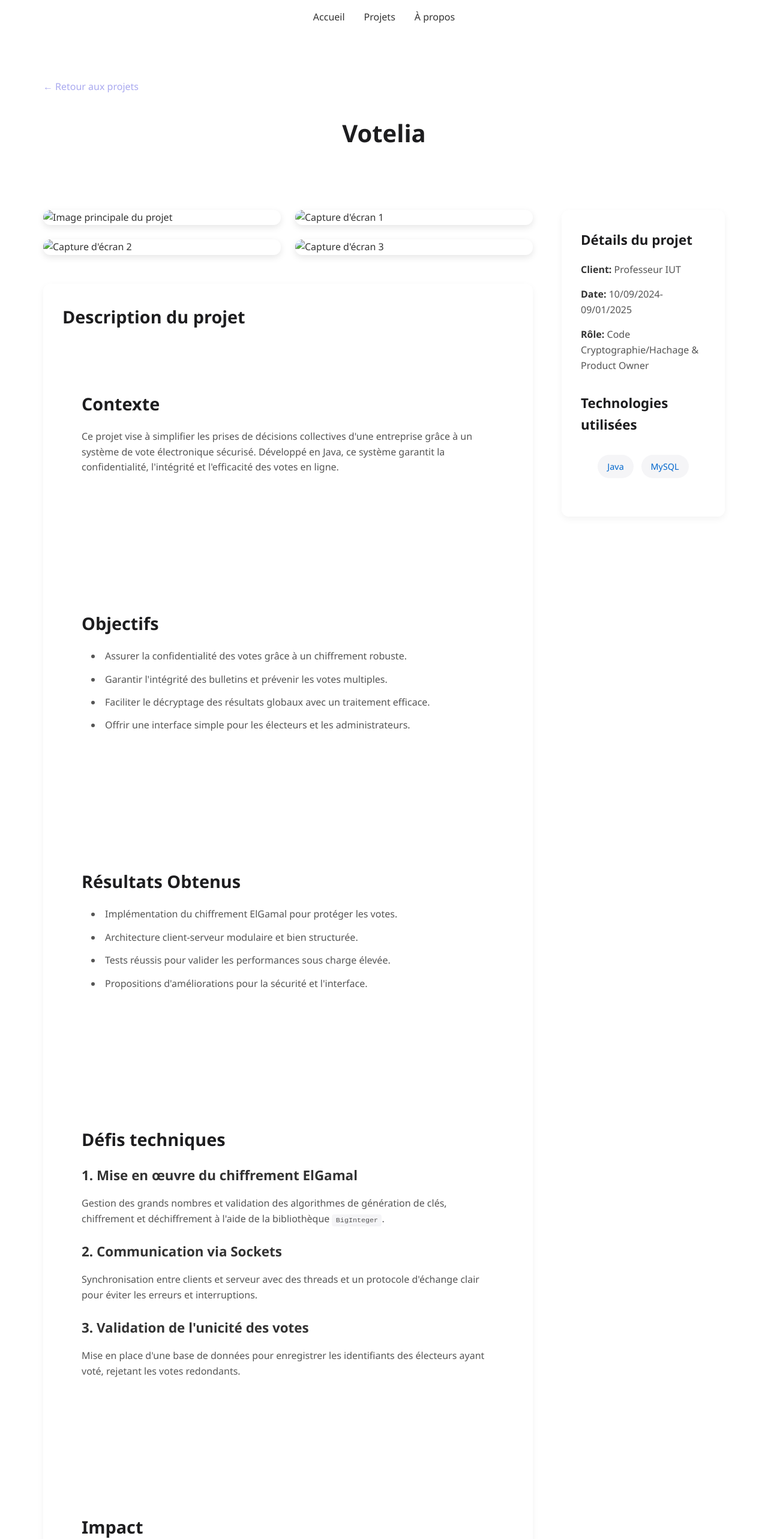
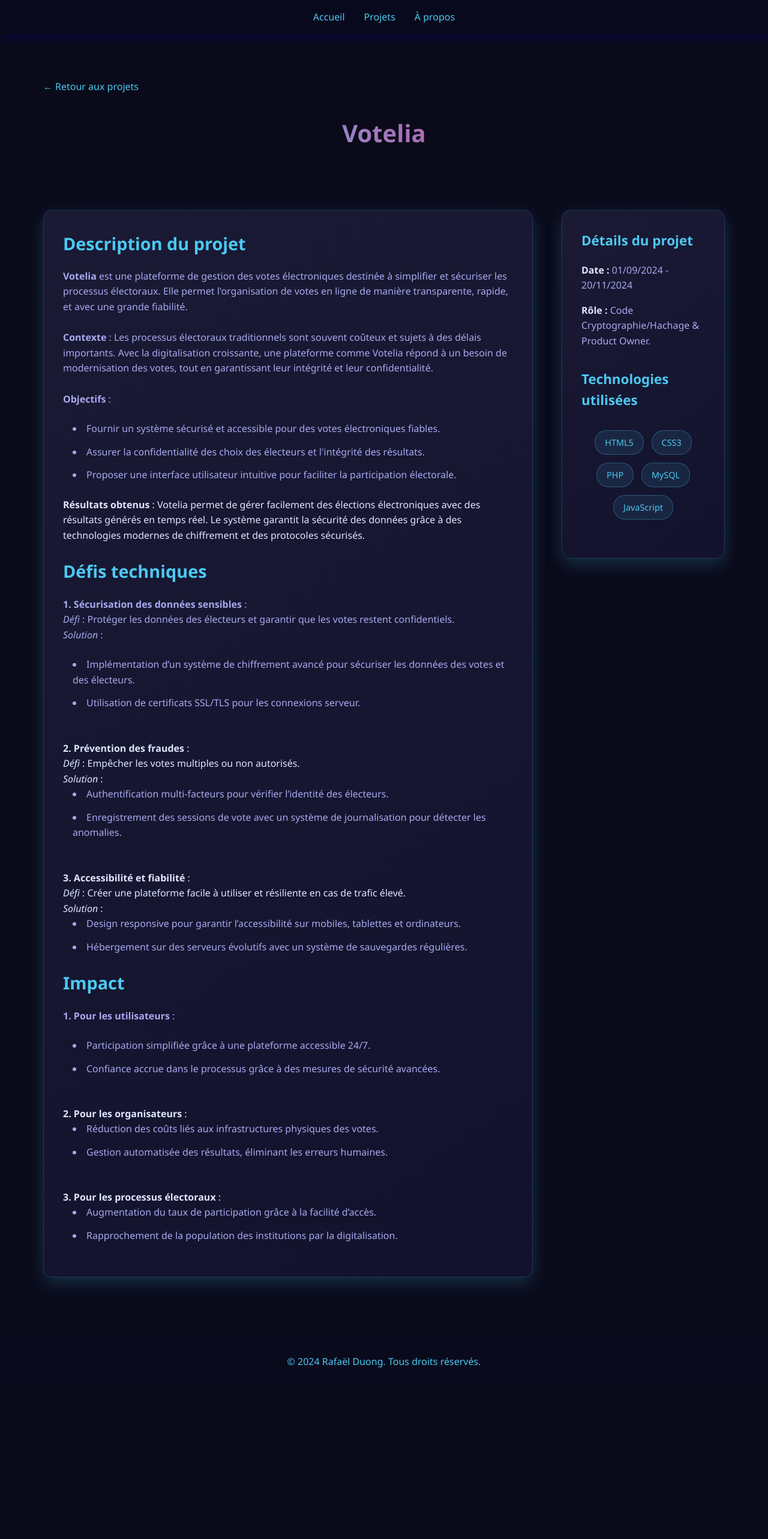
Before and after one commit to RafLPB/portfolio, a plain HTML site: page projet1.html in a window 1280 px wide. Shown: the top 2565 px of the page at 60% size. After the commit the page ends 2315 px from the top, so only its background shows below. Drawn offline with Linux system fonts and the light colour scheme.

Commit message:
modif css space

```diff
--- a/projet1.html
+++ b/projet1.html
@@ -5,7 +5,8 @@
     <meta name="viewport" content="width=device-width, initial-scale=1.0">
     <title>Projet 1 - Portfolio Rafaël Duong</title>
     <link rel="stylesheet" href="ressource/css/styles.css">
-    <link rel="stylesheet" href="ressource/css/stylesProjet.css"></head>
+    <link rel="stylesheet" href="ressource/css/stylesProjet.css">
+</head>
 <body>
 <nav>
     <ul>
@@ -17,93 +18,103 @@
 
 <div class="project-page">
     <div class="project-header">
-        <a href="index.html#projets" class="back-btn"> Retour aux projets</a>
+        <a href="index.html#projets" class="back-btn">Retour aux projets</a>
         <h1 class="section-title">Votelia</h1>
     </div>
 
     <div class="project-content">
         <div class="project-main">
-            <div class="project-gallery">
-                <img src="/api/placeholder/600/400" alt="Image principale du projet">
-                <img src="/api/placeholder/600/400" alt="Capture d'écran 1">
-                <img src="/api/placeholder/600/400" alt="Capture d'écran 2">
-                <img src="/api/placeholder/600/400" alt="Capture d'écran 3">
-            </div>
             <div class="project-description">
                 <h2>Description du projet</h2>
-                <section id="contexte">
-                    <h2>Contexte</h2>
                 <p>
-                        Ce projet vise à simplifier les prises de décisions collectives d'une entreprise grâce à un système de vote électronique sécurisé.
-                        Développé en Java, ce système garantit la confidentialité, l'intégrité et l'efficacité des votes en ligne.
+                    <strong>Votelia</strong> est une plateforme de gestion des votes électroniques destinée à simplifier et sécuriser les processus électoraux.
+                    Elle permet l'organisation de votes en ligne de manière transparente, rapide, et avec une grande fiabilité.
+                    <br><br>
+                    <strong>Contexte</strong> : Les processus électoraux traditionnels sont souvent coûteux et sujets à des délais importants.
+                    Avec la digitalisation croissante, une plateforme comme Votelia répond à un besoin de modernisation des votes,
+                    tout en garantissant leur intégrité et leur confidentialité.
+                    <br><br>
+                    <strong>Objectifs</strong> :
+                <ul>
+                    <li>Fournir un système sécurisé et accessible pour des votes électroniques fiables.</li>
+                    <li>Assurer la confidentialité des choix des électeurs et l'intégrité des résultats.</li>
+                    <li>Proposer une interface utilisateur intuitive pour faciliter la participation électorale.</li>
+                </ul>
+                <strong>Résultats obtenus</strong> : Votelia permet de gérer facilement des élections électroniques avec des résultats générés en temps réel.
+                Le système garantit la sécurité des données grâce à des technologies modernes de chiffrement et des protocoles sécurisés.
                 </p>
-                </section>
 
-                <section id="objectifs">
-                    <h2>Objectifs</h2>
+                <h2>Défis techniques</h2>
+                <p>
+                    <strong>1. Sécurisation des données sensibles</strong> :
+                    <br>
+                    <em>Défi</em> : Protéger les données des électeurs et garantir que les votes restent confidentiels.
+                    <br>
+                    <em>Solution</em> :
                 <ul>
-                        <li>Assurer la confidentialité des votes grâce à un chiffrement robuste.</li>
-                        <li>Garantir l'intégrité des bulletins et prévenir les votes multiples.</li>
-                        <li>Faciliter le décryptage des résultats globaux avec un traitement efficace.</li>
-                        <li>Offrir une interface simple pour les électeurs et les administrateurs.</li>
+                    <li>Implémentation d’un système de chiffrement avancé pour sécuriser les données des votes et des électeurs.</li>
+                    <li>Utilisation de certificats SSL/TLS pour les connexions serveur.</li>
                 </ul>
-                </section>
+                <br>
 
-                <section id="resultats">
-                    <h2>Résultats Obtenus</h2>
+                <strong>2. Prévention des fraudes</strong> :
+                <br>
+                <em>Défi</em> : Empêcher les votes multiples ou non autorisés.
+                <br>
+                <em>Solution</em> :
                 <ul>
-                        <li>Implémentation du chiffrement ElGamal pour protéger les votes.</li>
-                        <li>Architecture client-serveur modulaire et bien structurée.</li>
-                        <li>Tests réussis pour valider les performances sous charge élevée.</li>
-                        <li>Propositions d'améliorations pour la sécurité et l'interface.</li>
+                    <li>Authentification multi-facteurs pour vérifier l’identité des électeurs.</li>
+                    <li>Enregistrement des sessions de vote avec un système de journalisation pour détecter les anomalies.</li>
                 </ul>
-                </section>
-                <section id="defis">
-                <h2>Défis techniques</h2>
-                <article>
-                    <h3>1. Mise en œuvre du chiffrement ElGamal</h3>
+                <br>
+
+                <strong>3. Accessibilité et fiabilité</strong> :
+                <br>
+                <em>Défi</em> : Créer une plateforme facile à utiliser et résiliente en cas de trafic élevé.
+                <br>
+                <em>Solution</em> :
+                <ul>
+                    <li>Design responsive pour garantir l’accessibilité sur mobiles, tablettes et ordinateurs.</li>
+                    <li>Hébergement sur des serveurs évolutifs avec un système de sauvegardes régulières.</li>
+                </ul>
+                </p>
+
+                <h2>Impact</h2>
                 <p>
-                        Gestion des grands nombres et validation des algorithmes de génération de clés,
-                        chiffrement et déchiffrement à l'aide de la bibliothèque <code>BigInteger</code>.
+                    <strong>1. Pour les utilisateurs</strong> :
+                <ul>
+                    <li>Participation simplifiée grâce à une plateforme accessible 24/7.</li>
+                    <li>Confiance accrue dans le processus grâce à des mesures de sécurité avancées.</li>
+                </ul>
+                <br>
+                    <strong>2. Pour les organisateurs</strong> :
+                <ul>
+                    <li>Réduction des coûts liés aux infrastructures physiques des votes.</li>
+                    <li>Gestion automatisée des résultats, éliminant les erreurs humaines.</li>
+                </ul>
+                <br>
+                    <strong>3. Pour les processus électoraux</strong> :
+                <ul>
+                    <li>Augmentation du taux de participation grâce à la facilité d’accès.</li>
+                    <li>Rapprochement de la population des institutions par la digitalisation.</li>
+                </ul>
                 </p>
-                </article>
-                <article>
-                    <h3>2. Communication via Sockets</h3>
-                    <p>
-                        Synchronisation entre clients et serveur avec des threads et un protocole d'échange
-                        clair pour éviter les erreurs et interruptions.
-                    </p>
-                </article>
-                <article>
-                    <h3>3. Validation de l'unicité des votes</h3>
-                    <p>
-                        Mise en place d'une base de données pour enregistrer les identifiants des électeurs
-                        ayant voté, rejetant les votes redondants.
-                    </p>
-                </article>
-                </section>
-                <section id="impact">
-                    <h2>Impact</h2>
-                    <ul>
-                        <li>Confidentialité et intégrité des votes renforcées.</li>
-                        <li>Simplification du processus décisionnel en entreprise.</li>
-                        <li>Base solide pour des extensions futures, telles qu'une authentification renforcée et une interface graphique améliorée.</li>
-                    </ul>
-                </section>
             </div>
         </div>
 
         <div class="project-details">
             <h3>Détails du projet</h3>
             <ul>
-                <li><strong>Client:</strong> Professeur IUT</li>
-                <li><strong>Date:</strong> 10/09/2024-09/01/2025</li>
-                <li><strong>Rôle:</strong> Code Cryptographie/Hachage & Product Owner</li>
+                <li><strong>Date :</strong> 01/09/2024 - 20/11/2024</li>
+                <li><strong>Rôle :</strong> Code Cryptographie/Hachage & Product Owner.</li>
             </ul>
             <h3>Technologies utilisées</h3>
             <div class="skills">
-                <span class="skill-tag">Java</span>
+                <span class="skill-tag">HTML5</span>
+                <span class="skill-tag">CSS3</span>
+                <span class="skill-tag">PHP</span>
                 <span class="skill-tag">MySQL</span>
+                <span class="skill-tag">JavaScript</span>
             </div>
         </div>
     </div>
--- a/ressource/css/styles.css
+++ b/ressource/css/styles.css
@@ -2,16 +2,19 @@
     margin: 0;
     padding: 0;
     box-sizing: border-box;
-    font-family: 'Segoe UI', sans-serif;
+    font-family: 'Space Grotesk', 'Segoe UI', sans-serif;
 }
 
 body {
+    background-color: #0a0a1a;
     line-height: 1.6;
-    color: #333;
+    color: #e0e6ff;
 }
 
 header {
-    background: linear-gradient(rgba(0,0,0,0.7), rgba(0,0,0,0.7)), url('/api/placeholder/1920/1080');
+    background:
+            radial-gradient(ellipse at bottom, rgba(20,20,70,0.8) 0%, rgba(0,0,0,0.9) 100%),
+            url('/api/placeholder/1920/1080');
     background-size: cover;
     background-position: center;
     height: 100vh;
@@ -20,15 +23,36 @@ header {
     justify-content: center;
     align-items: center;
     text-align: center;
-    color: white;
+    color: #fff;
+    position: relative;
+    overflow: hidden;
+}
+
+/* Effet étoiles */
+header::before {
+    content: '';
+    position: absolute;
+    top: 0;
+    left: 0;
+    width: 100%;
+    height: 100%;
+    background-image:
+            radial-gradient(#ffffff 1px, transparent 1px),
+            radial-gradient(#ffffff 1px, transparent 1px);
+    background-size: 50px 50px;
+    background-position: 0 0, 25px 25px;
+    opacity: 0.3;
+    z-index: 1;
 }
 
 nav {
     position: fixed;
     width: 100%;
     padding: 1rem;
-    background-color: rgba(255,255,255,0.95);
+    background-color: rgba(10,10,30,0.95);
+    backdrop-filter: blur(10px);
     z-index: 1000;
+    box-shadow: 0 4px 15px rgba(0,0,255,0.2);
 }
 
 nav ul {
@@ -40,46 +64,74 @@ nav ul {
 
 nav a {
     text-decoration: none;
-    color: #333;
+    color: #4cc9f0;
     font-weight: 500;
+    transition: color 0.3s ease;
 }
 
 nav a:hover {
-    color: #007bff;
+    color: #f72585;
+    text-shadow: 0 0 10px rgba(247,37,133,0.5);
 }
 
 .title {
     font-size: 4rem;
     margin-bottom: 1rem;
+    background: linear-gradient(45deg, #4cc9f0, #f72585);
+    -webkit-background-clip: text;
+    -webkit-text-fill-color: transparent;
 }
 
 .subtitle {
     font-size: 1.5rem;
     margin-bottom: 2rem;
+    color: #4cc9f0;
 }
 
 .btn {
     display: inline-block;
     padding: 1rem 2rem;
-    background-color: #007bff;
+    background: linear-gradient(45deg, #4cc9f0, #f72585);
     color: white;
     text-decoration: none;
-    border-radius: 5px;
-    transition: background-color 0.3s;
+    border-radius: 50px;
+    transition: transform 0.3s, box-shadow 0.3s;
+    position: relative;
+    overflow: hidden;
+}
+
+.btn::before {
+    content: '';
+    position: absolute;
+    top: 0;
+    left: -100%;
+    width: 100%;
+    height: 100%;
+    background: linear-gradient(120deg, transparent, rgba(255,255,255,0.3), transparent);
+    transition: all 0.6s;
 }
 
 .btn:hover {
-    background-color: #0056b3;
+    transform: scale(1.05);
+    box-shadow: 0 0 20px rgba(76,201,240,0.5);
+}
+
+.btn:hover::before {
+    left: 100%;
 }
 
 section {
     padding: 5rem 2rem;
+    background-color: #0a0a1a;
 }
 
 .section-title {
     text-align: center;
     font-size: 2.5rem;
     margin-bottom: 3rem;
+    background: linear-gradient(45deg, #4cc9f0, #f72585);
+    -webkit-background-clip: text;
+    -webkit-text-fill-color: transparent;
 }
 
 .projects {
@@ -90,35 +142,40 @@ section {
     margin: 0 auto;
 }
 
-.projects a{
+.projects a {
     text-decoration: none;
 }
 
 .project-card {
-    background: white;
-    border-radius: 10px;
+    background: linear-gradient(145deg, rgba(30,30,60,0.8), rgba(20,20,50,0.8));
+    border-radius: 15px;
     overflow: hidden;
-    box-shadow: 0 4px 6px rgba(0,0,0,0.1);
-    transition: transform 0.3s;
+    box-shadow: 0 10px 30px rgba(76,201,240,0.2);
+    transition: transform 0.3s, box-shadow 0.3s;
+    border: 1px solid rgba(76,201,240,0.2);
 }
 
 .project-card:hover {
-    transform: translateY(-5px);
+    transform: translateY(-10px) rotate(2deg);
+    box-shadow: 0 15px 40px rgba(247,37,133,0.3);
 }
 
 .project-img {
     width: 100%;
     height: 200px;
     object-fit: cover;
+    filter: grayscale(20%) contrast(120%);
 }
 
 .project-info {
     padding: 1.5rem;
+    color: #e0e6ff;
 }
 
 .project-title {
     font-size: 1.5rem;
     margin-bottom: 1rem;
+    color: #4cc9f0;
 }
 
 .about {
@@ -127,10 +184,12 @@ section {
     text-align: center;
 }
 
-.about img{
+.about img {
     max-width: 350px;
     height: auto;
     margin-bottom: 50px;
+    border-radius: 50%;
+    box-shadow: 0 0 50px rgba(76,201,240,0.3);
 }
 
 .skills {
@@ -143,10 +202,12 @@ section {
 }
 
 .skill-tag {
-    background-color: #f8f9fa;
+    background-color: rgba(76,201,240,0.1);
+    color: #4cc9f0;
     padding: 0.5rem 1rem;
     border-radius: 20px;
     font-size: 0.9rem;
+    border: 1px solid rgba(76,201,240,0.3);
 }
 
 .contact-form {
@@ -161,9 +222,18 @@ section {
 input, textarea {
     width: 100%;
     padding: 0.8rem;
-    border: 1px solid #ddd;
+    background-color: rgba(20,20,50,0.7);
+    color: #e0e6ff;
+    border: 1px solid rgba(76,201,240,0.3);
     border-radius: 5px;
     font-size: 1rem;
+    transition: border-color 0.3s;
+}
+
+input:focus, textarea:focus {
+    outline: none;
+    border-color: #f72585;
+    box-shadow: 0 0 15px rgba(247,37,133,0.3);
 }
 
 textarea {
@@ -171,8 +241,9 @@ textarea {
 }
 
 footer {
-    background-color: #333;
-    color: white;
+    background-color: rgba(10,10,30,0.9);
+    color: #4cc9f0;
     text-align: center;
     padding: 2rem;
+    backdrop-filter: blur(10px);
 }
--- a/ressource/css/stylesProjet.css
+++ b/ressource/css/stylesProjet.css
@@ -2,6 +2,8 @@
 .project-page {
     padding-top: 100px;
     min-height: 100vh;
+    background-color: #0a0a1a;
+    color: #e0e6ff;
 }
 
 .project-header {
@@ -12,29 +14,37 @@
 
 .back-btn {
     display: inline-block;
-    color: #a9a9ef;
+    color: #4cc9f0;
     text-decoration: none;
     margin-bottom: 2rem;
     font-weight: 500;
     position: relative;
     padding-left: 20px;
+    transition: color 0.3s ease;
 }
 
 .back-btn::before {
     content: '←';
     position: absolute;
     left: 0;
-    transition: transform 0.3s ease;
+    transition: transform 0.3s ease, color 0.3s ease;
+}
+
+.back-btn:hover {
+    color: #f72585;
 }
 
 .back-btn:hover::before {
     transform: translateX(-5px);
+    color: #f72585;
 }
 
 .section-title {
     font-size: 2.5rem;
     margin-bottom: 2rem;
-    color: #1d1d1f;
+    background: linear-gradient(45deg, #4cc9f0, #f72585);
+    -webkit-background-clip: text;
+    -webkit-text-fill-color: transparent;
 }
 
 /* Contenu du projet */
@@ -58,21 +68,24 @@
 .project-gallery img {
     width: 100%;
     height: auto;
-    border-radius: 12px;
-    transition: transform 0.3s ease;
-    box-shadow: 0 4px 12px rgba(0, 0, 0, 0.1);
+    border-radius: 20px;
+    transition: transform 0.3s ease, box-shadow 0.3s ease;
+    box-shadow: 0 15px 40px rgba(76,201,240,0.2);
+    filter: grayscale(20%) brightness(90%);
 }
 
 .project-gallery img:hover {
     transform: scale(1.02);
+    box-shadow: 0 20px 50px rgba(247,37,133,0.3);
 }
 
 /* Description du projet */
 .project-description {
-    background-color: white;
+    background: linear-gradient(145deg, rgba(30,30,60,0.8), rgba(20,20,50,0.8));
     padding: 2rem;
-    border-radius: 12px;
-    box-shadow: 0 4px 12px rgba(0, 0, 0, 0.05);
+    border-radius: 15px;
+    box-shadow: 0 10px 30px rgba(76,201,240,0.2);
+    border: 1px solid rgba(76,201,240,0.2);
 }
 
 .project-description section {
@@ -80,20 +93,20 @@
 }
 
 .project-description h2 {
-    color: #1d1d1f;
+    color: #4cc9f0;
     margin-bottom: 1.2rem;
     font-size: 1.8rem;
 }
 
 .project-description h3 {
-    color: #333;
+    color: #e0e6ff;
     margin-bottom: 1rem;
     font-size: 1.4rem;
 }
 
 .project-description p {
     margin-bottom: 1.5rem;
-    color: #555;
+    color: #a9a9ef;
 }
 
 .project-description ul {
@@ -104,22 +117,23 @@
 
 .project-description li {
     margin-bottom: 0.8rem;
-    color: #555;
+    color: #a9a9ef;
 }
 
 /* Détails du projet (sidebar) */
 .project-details {
-    background-color: white;
+    background: linear-gradient(145deg, rgba(30,30,60,0.8), rgba(20,20,50,0.8));
     padding: 2rem;
-    border-radius: 12px;
-    box-shadow: 0 4px 12px rgba(0, 0, 0, 0.05);
+    border-radius: 15px;
+    box-shadow: 0 10px 30px rgba(76,201,240,0.2);
+    border: 1px solid rgba(76,201,240,0.2);
     height: fit-content;
     position: sticky;
     top: 100px;
 }
 
 .project-details h3 {
-    color: #1d1d1f;
+    color: #4cc9f0;
     margin-bottom: 1.2rem;
     font-size: 1.4rem;
 }
@@ -131,11 +145,11 @@
 
 .project-details li {
     margin-bottom: 1rem;
-    color: #555;
+    color: #a9a9ef;
 }
 
 .project-details strong {
-    color: #333;
+    color: #e0e6ff;
     font-weight: 600;
 }
 
@@ -148,48 +162,70 @@
 }
 
 .skill-tag {
-    background-color: #f5f5f7;
+    background-color: rgba(76,201,240,0.1);
     padding: 0.5rem 1rem;
     border-radius: 20px;
     font-size: 0.9rem;
-    color: #0066cc;
+    color: #4cc9f0;
     font-weight: 500;
+    border: 1px solid rgba(76,201,240,0.3);
 }
 
 /* Boutons */
 .btn {
     display: inline-block;
     padding: 0.8rem 1.5rem;
-    background-color: #0066cc;
+    background: linear-gradient(45deg, #4cc9f0, #f72585);
     color: white;
     text-decoration: none;
-    border-radius: 8px;
-    transition: background-color 0.3s ease;
+    border-radius: 50px;
+    transition: transform 0.3s, box-shadow 0.3s;
     margin-bottom: 1rem;
     width: 100%;
     text-align: center;
+    position: relative;
+    overflow: hidden;
+}
+
+.btn::before {
+    content: '';
+    position: absolute;
+    top: 0;
+    left: -100%;
+    width: 100%;
+    height: 100%;
+    background: linear-gradient(120deg, transparent, rgba(255,255,255,0.3), transparent);
+    transition: all 0.6s;
 }
 
 .btn:hover {
-    background-color: #004c99;
+    transform: scale(1.05);
+    box-shadow: 0 0 20px rgba(76,201,240,0.5);
+}
+
+.btn:hover::before {
+    left: 100%;
 }
 
 /* Footer */
 footer {
-    background-color: #1d1d1f;
-    color: white;
+    background-color: rgba(10,10,30,0.9);
+    color: #4cc9f0;
     text-align: center;
     padding: 2rem;
+    backdrop-filter: blur(10px);
     margin-top: 4rem;
 }
 
 /* Code blocks */
 code {
-    background-color: #f5f5f7;
+    background-color: rgba(76,201,240,0.1);
     padding: 0.2rem 0.4rem;
     border-radius: 4px;
     font-family: monospace;
     font-size: 0.9em;
+    color: #4cc9f0;
+    border: 1px solid rgba(76,201,240,0.3);
 }
 
 /* Responsive design */
```
Also changed, not shown: ressource/css/stylesAPropos.css (+77 -11 lines). Lines whose indentation alone changed are shown as unchanged.
